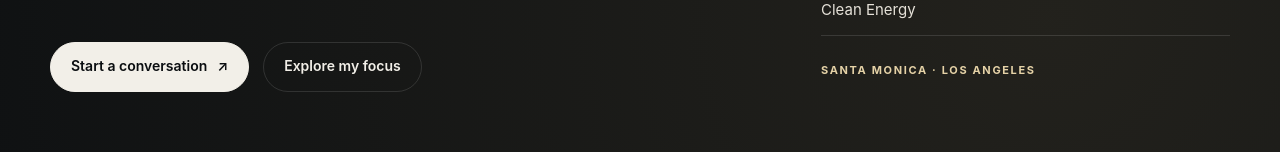
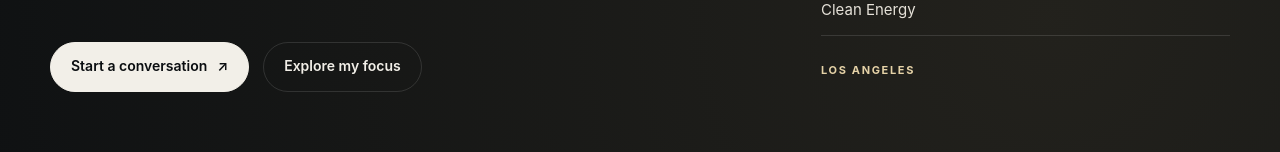
Before and after one commit to ananan28/wangzhan1, a plain HTML site: page index.html in a window 1280 px wide. Shown: the part 567-719 px from the top of the page. Drawn offline with Linux system fonts and the light colour scheme.

Commit message:
Remove Santa Monica from hero location

```diff
--- a/index.html
+++ b/index.html
@@ -316,7 +316,7 @@
             <div><span data-en lang="en">Climate Technology</span><span data-zh lang="zh-CN" data-nosnippet>气候科技</span></div>
             <div><span data-en lang="en">Clean Energy</span><span data-zh lang="zh-CN" data-nosnippet>清洁能源</span></div>
           </div>
-          <p class="hero-insight-location">SANTA MONICA · LOS ANGELES</p>
+          <p class="hero-insight-location">LOS ANGELES</p>
         </div>
       </div>
       <div class="scroll-note">Scroll to explore</div>
```
